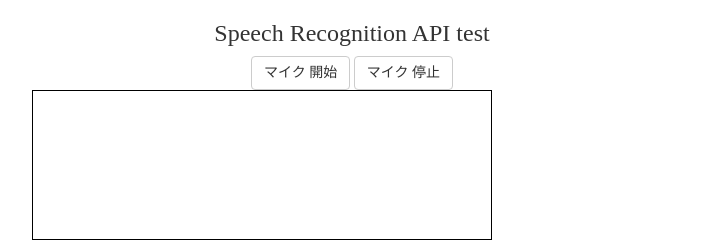
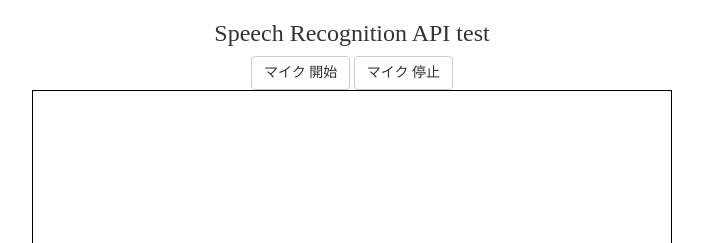
Before and after one commit to myako10s/test01, a plain HTML site: page index.html in a window 1280 px wide. Shown: the top 243 px of the page, without its empty margins (288-991 px from the left). Drawn offline with nearby package versions, Linux system fonts and the light colour scheme.

Commit message:
Update style.css

```diff
--- a/style.css
+++ b/style.css
@@ -31,8 +31,8 @@ body {
 #log {
     padding:5px;
     border:solid 1px #000;
-    width:460px;
-    height:150px;
+    width:640px;
+    height:500px;
     overflow:auto;
 }
 
```
